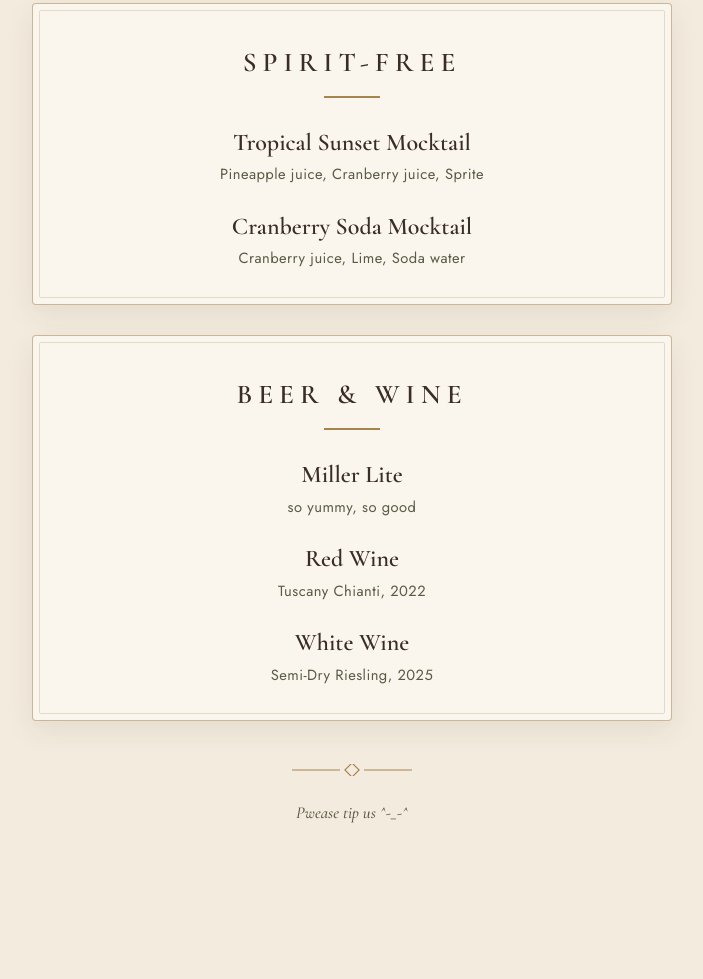
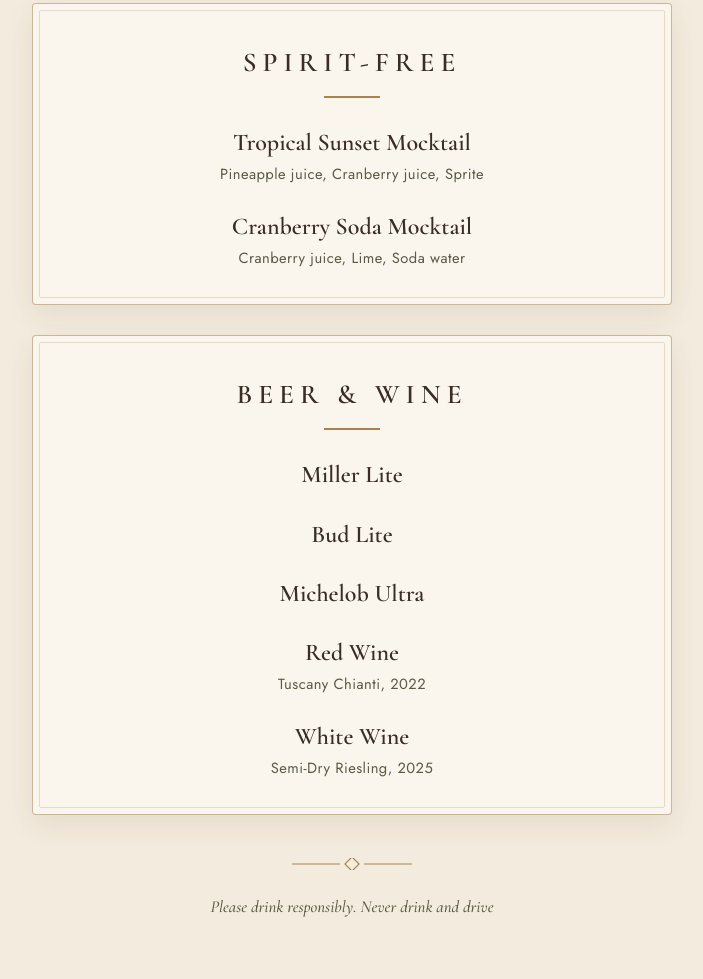
Before and after one commit to derickbellofatto/derickbellofatto.github.io, a plain HTML site: page index.html in a window 1280 px wide. Shown: the part 1391-2370 px from the top of the page, without its empty margins (288-991 px from the left). Before the commit the page ends 2297 px from the top, so only its background shows below. Drawn offline with nearby package versions, Linux system fonts and the light colour scheme.

Commit message:
Update index.html

```diff
--- a/index.html
+++ b/index.html
@@ -32,7 +32,7 @@
 
     /* Header band */
     header {
-      background: var(--olive);
+      background: var(--olive-deep);
       color: var(--ivory);
       text-align: center;
       padding: 56px 20px 48px;
@@ -235,7 +235,12 @@
       <span class="h2-rule"></span>
       <div class="drink">
         <h3>Miller Lite</h3>
-        <p>so yummy, so good</p>
+      </div>
+      <div class="drink">
+        <h3>Bud Lite</h3>
+      </div>
+      <div class="drink">
+        <h3>Michelob Ultra</h3>
       </div>
       <div class="drink">
         <h3>Red Wine</h3>
@@ -253,7 +258,7 @@
       <rect x="55" y="1" width="10" height="10" transform="rotate(45 60 6)" fill="none" stroke="#A7834F" stroke-width="1.2"/>
       <line x1="72" y1="6" x2="120" y2="6" stroke="#A7834F" stroke-width="1"/>
     </svg>
-    <p>Pwease tip us ^-_-^</p>
+    <p>Please drink responsibly. Never drink and drive</p>
   </footer>
 </body>
 </html>
```
